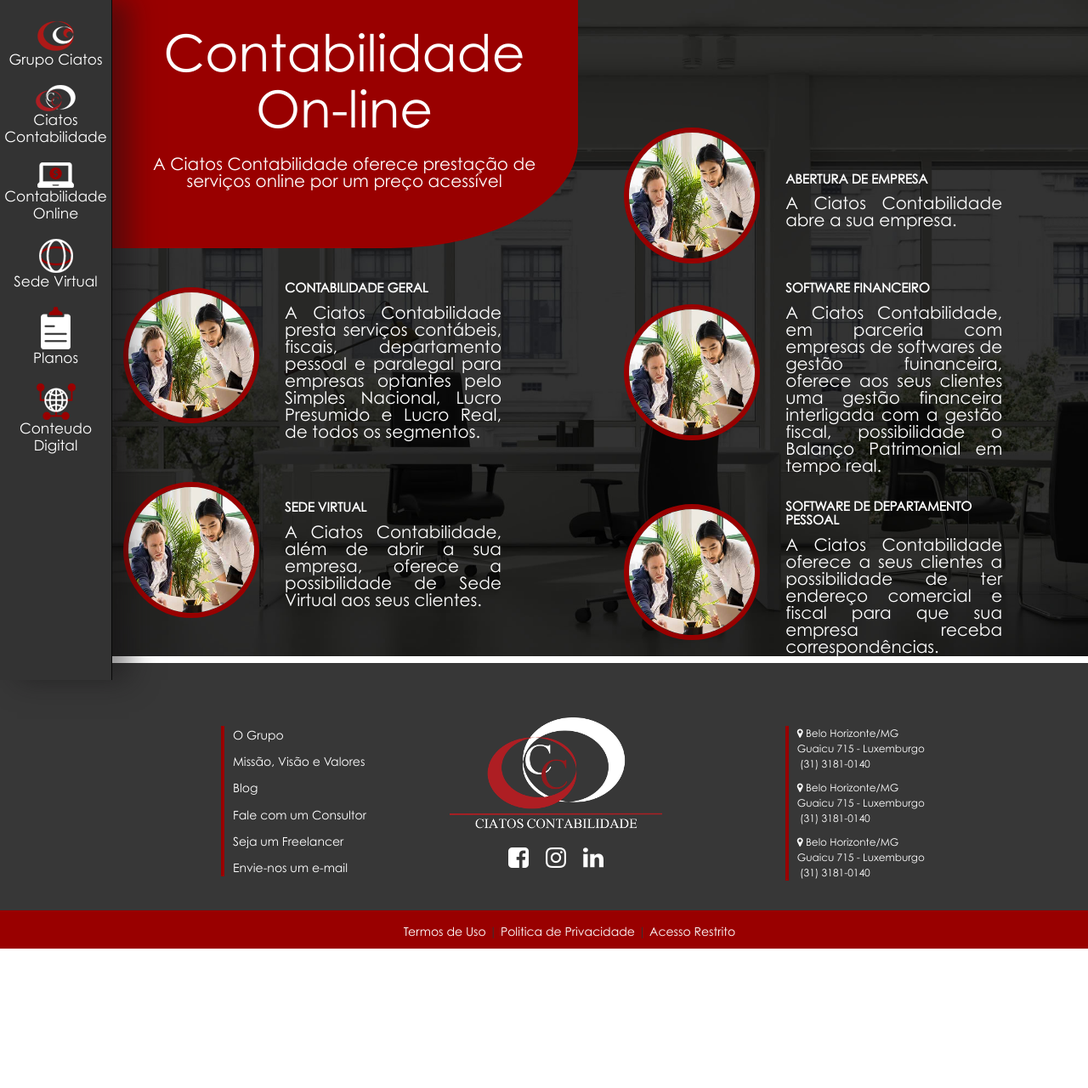
After one commit to amanda-natallie/ciatos, a PHP site: page /contabilidade-online.php in a window 1280 px wide. The commit adds this page. Shown: the whole page at 85% size. Run offline with PHP 8.4, Linux system fonts and the light colour scheme; some libraries are stand-ins or nearby versions.

Commit message:
Mais umas páginas ai

```diff
--- a/assets/css/main.css
+++ b/assets/css/main.css
@@ -7,9 +7,11 @@
     padding: 0;
     box-sizing: border-box;
     font-family: CenturyGothic, sans-serif;
-   /* border: 1px solid #f00*/
+/*   border: 1px solid #f00*/
 }
-
+.relative {
+    position: relative
+}
 body {
 
     overflow-x: hidden;
@@ -283,3 +285,86 @@
 justify-content: center;
 align-items: center;
 }
+.section-home * {
+    padding: 0
+}
+.section-home {
+    float: left;
+    padding: 0 0 0 5.5%;
+    width: 100%;
+    background: #fff;
+    position: relative
+}
+.special-h1 {
+    color: #fff;
+    background: #900;
+    padding: 50px 50px 70px 50px;
+    font-size: 60px;
+    border-bottom-right-radius: 40%;
+    position: absolute;
+    top: -3.3%;
+    left: 130px
+}
+.servicos-sede * {
+    float: left;
+    color: white;
+}
+.servicos-sede{
+    display: flex;
+    justify-content: flex-end;
+    align-items: center;
+}
+.servicos-sede:not(.align-right) {
+    display: flex;
+    justify-content: center;
+    align-items: center;
+}
+.servicos-sede .align-right {
+    display: flex;
+    justify-content: flex-end;
+    align-items: center;
+}
+.servicos-sede img {
+    width: 160px;
+    height: 160px;
+    border: 6px solid #900;
+    border-radius: 100%;
+    float: right
+}
+.servicos-sede p {
+    text-align: justify;
+    font-size: 20px;
+    padding-right: 20px;
+    line-height: 20px
+}
+.servicos-sede h2 {
+    font-weight: bold;
+    font-size: 15px
+}
+.space-50 {
+    height: 50px;
+}
+.service-banner, .cont-online-banner {
+    height: 160vh
+}
+.servicos-sede-virtual {
+  padding-bottom: 5%
+}
+.cont-online-banner .servicos-sede-virtual {
+  padding-bottom: 0
+}
+.cont-online-banner .special-h1  {
+    padding: 50px 50px 60px 50px;
+    color: white;
+    text-align: center;
+}
+.special-h1 p {
+    margin-top: 5%;
+    font-size: 20px;
+    color: white;
+    text-align: center;
+    line-height: 20px !important;
+}
+ .about-daciatos-banner {
+        height: 190vh
+    }
--- /dev/null
+++ b/contabilidade-online.php
@@ -0,0 +1,75 @@
+<?php require 'header.php'; ?>
+<div class="banner_home cont-online-banner relative" style="background: url(assets/img/bg_sede_virtual.jpg)">
+    <h1 class="special-h1">Contabilidade<br>On-line<br><p>A Ciatos Contabilidade oferece prestação de <br>serviços online por um preço acessível</p></h1>
+                <div class="container-fluid servicos-sede-virtual">
+                    <div class="row">
+                        <div class="space-50"></div>
+                        <div class="space-50"></div>
+                        <div class="space-50"></div>
+                        <div class="space-50 visible-sm visible-xs"></div>
+                        <div class="space-50 visible-sm visible-xs"></div>
+                        <div class="space-50 visible-sm visible-xs"></div>
+                        <div class="space-50  visible-xs"></div>
+                        <div class="space-50  visible-xs"></div>
+
+
+                        <div class="col-lg-6 col-md-6 col-sm-12 col-xs-12 pull-right servicos-sede align-left">
+                            <div class="col-md-4 col-sm-6 image col-xs-12">
+                                <img src="assets/img/example.png" alt="" title="" class="img-responsive">
+                            </div>
+                            <div class="col-md-6 col-sm-6 col-xs-12">
+                                <h2>ABERTURA DE EMPRESA</h2>
+                                <p>A Ciatos Contabilidade abre a sua empresa.</p>
+                            </div>
+                        </div>
+                    </div>
+                    <div class="clearfix"></div>
+
+                    <div class="row">
+
+                        <div class="col-md-6 servicos-sede ">
+                            <div class="col-md-6 col-sm-6 image col-xs-12">
+                                <img src="assets/img/example.png" alt="" title="" class="img-responsive">
+                            </div>
+                            <div class="col-md-6 col-sm-6 col-xs-12">
+                                <h2>CONTABILIDADE GERAL</h2>
+                                <p>A Ciatos Contabilidade presta serviços contábeis, fiscais, departamento pessoal e paralegal para empresas optantes pelo Simples Nacional, Lucro Presumido e Lucro Real, de todos os segmentos.</p>
+                            </div>
+                        </div>
+                        <div class="col-lg-6 col-md-6 col-sm-12 col-xs-12 pull-right servicos-sede">
+                            <div class="col-md-4 col-sm-6 image col-xs-12">
+                                <img src="assets/img/example.png" alt="" title="" class="img-responsive">
+                            </div>
+                             <div class="col-md-6 col-sm-6 col-xs-12">
+                                <h2>SOFTWARE FINANCEIRO</h2>
+                                <p>A Ciatos Contabilidade, em parceria com empresas de softwares de gestão fuinanceira, oferece aos seus clientes uma gestão financeira interligada com a gestão fiscal, possibilidade o Balanço Patrimonial em tempo real.</p>
+                            </div>
+                        </div>
+                    </div>
+                    <div class="clearfix"></div>
+
+                    <div class="row">
+
+                        <div class="col-md-6 servicos-sede ">
+                            <div class="col-md-6 col-sm-6 image col-xs-12">
+                                <img src="assets/img/example.png" alt="" title="" class="img-responsive">
+                            </div>
+                            <div class="col-md-6 col-sm-6 col-xs-12">
+                                <h2>SEDE VIRTUAL</h2>
+                                <p>A Ciatos Contabilidade, além de abrir a sua empresa, oferece a possibilidade de Sede Virtual aos seus clientes.</p>
+                            </div>
+                        </div>
+                        <div class="col-lg-6 col-md-6 col-sm-12 col-xs-12 pull-right servicos-sede">
+                            <div class="col-md-4 col-sm-6 image col-xs-12">
+                                <img src="assets/img/example.png" alt="" title="" class="img-responsive">
+                            </div>
+                             <div class="col-md-6 col-sm-6 col-xs-12">
+                                <h2>SOFTWARE DE DEPARTAMENTO PESSOAL</h2>
+                                <p>A Ciatos Contabilidade oferece a seus clientes a possibilidade de ter endereço comercial e fiscal para que sua empresa receba correspondências.</p>
+                            </div>
+                        </div>
+                    </div>
+                </div>
+
+    <?php require 'footer.php'; ?>
+</div>
--- a/header.php
+++ b/header.php
@@ -42,13 +42,13 @@
                                     Ciatos<br class="hidden-xs"> Contabilidade</p>
                             </a>
                         </li>
-                        <li><a href="index.html" class="hvr-wobble-bottom">
+                        <li><a href="contabilidade-online.php" class="hvr-wobble-bottom">
                                 <p><img src="assets/img/menu/3.png" alt="Home" title="Home">
                                     <br class="hidden-xs">
                                     Contabilidade<br class="hidden-xs"> Online</p>
                             </a>
                         </li>
-                        <li><a href="index.html" class="hvr-wobble-bottom">
+                        <li><a href="sede-virtual.php" class="hvr-wobble-bottom">
                                 <p><img src="assets/img/menu/4.png" alt="Home" title="Home">
                                     <br class="hidden-xs">
                                     Sede Virtual</p>
```
Also changed, not shown: assets/css/responsive.css (+36 -0 lines), contabilidade-ciatos.php (+11 -4 lines), index.php (+10 -0 lines), sede-virtual.php (added, +73 -0 lines), assets/img/bg_sede_virtual.jpg (added), assets/img/contabilidade.jpg (added), assets/img/example.png (added), assets/img/servicos-quem-somos.jpg (added).
